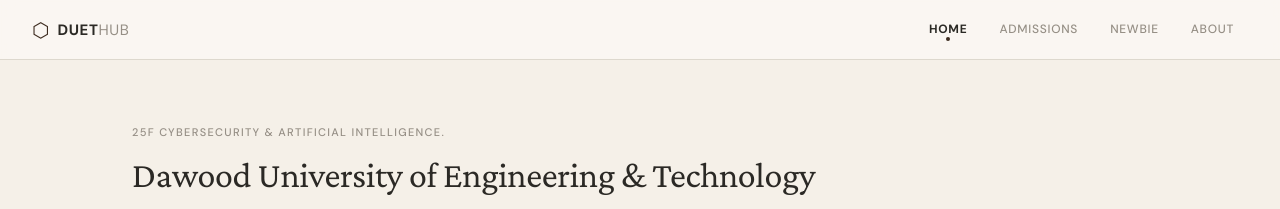
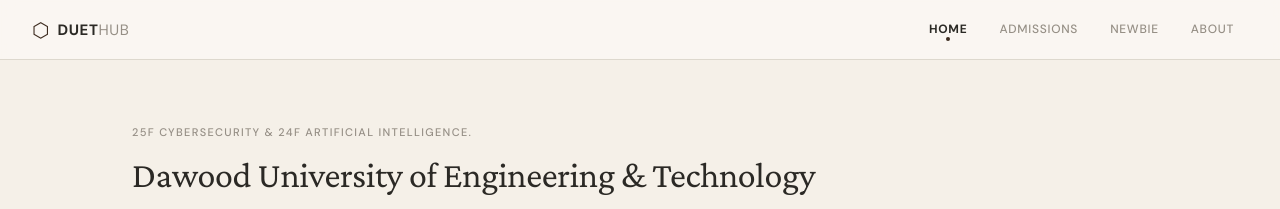
Before and after one commit to muhammadrehan-dev/duet-hub, a React (Vite) app: page / in a window 1280 px wide. Shown: the top 209 px of the page. Built offline with nearby package versions, Linux system fonts and the light colour scheme; no server answers.

Commit message:
Update hero label for HomePage component

```diff
--- a/src/pages/HomePage.jsx
+++ b/src/pages/HomePage.jsx
@@ -29,7 +29,7 @@
   return (
     <div className="page">
       <div className="hero">
-        <p className="hero-label">25F Cybersecurity & Artificial Intelligence. </p>
+        <p className="hero-label">25F Cybersecurity & 24F Artificial Intelligence. </p>
         <h1 className="hero-title">{SITE.university}</h1>
         <p className="hero-sub">Browse course materials.</p>
       </div>
```
